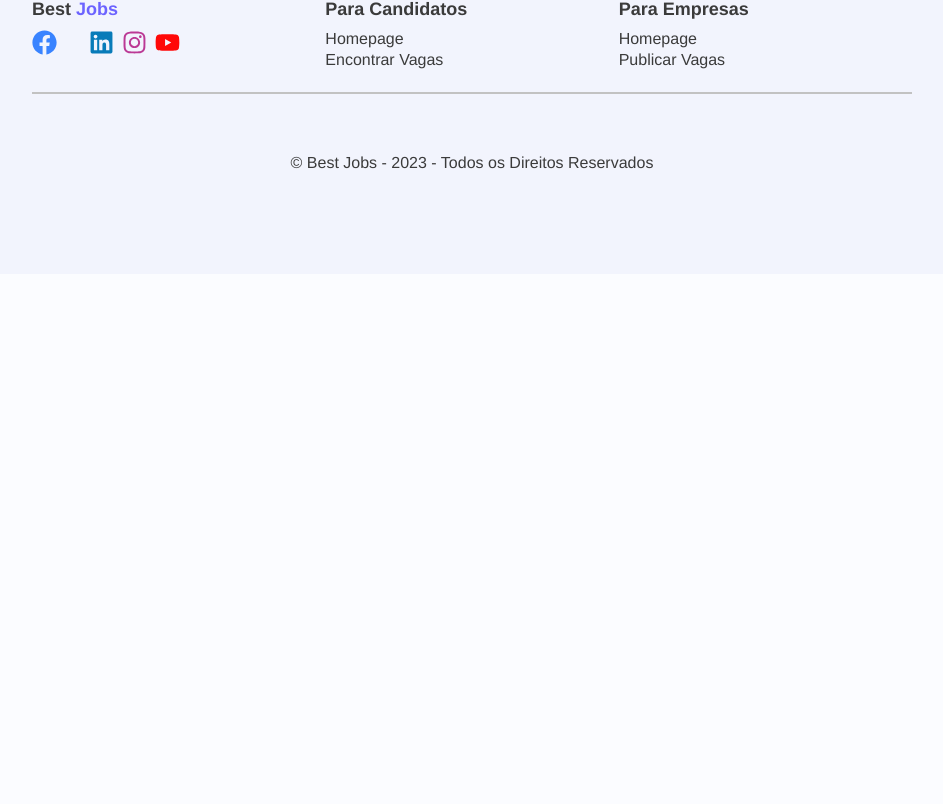
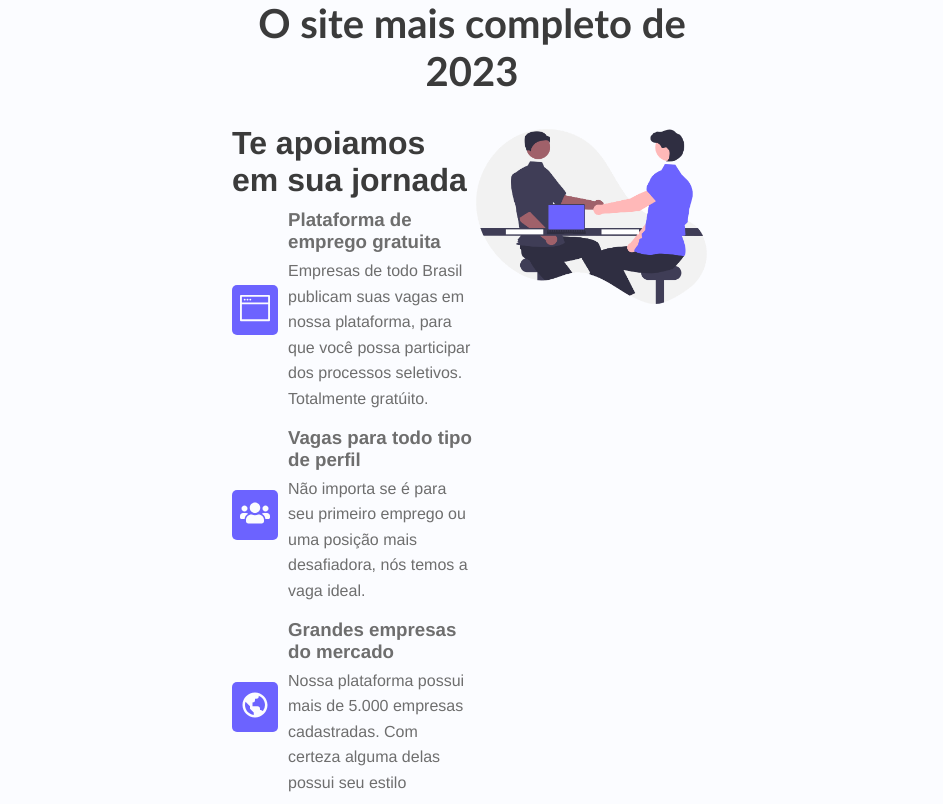
Before and after one commit to LucaslcFreitas/BestJobs, a React (Vite) app in the folder frontend/: page / in a window 1280 px wide. Shown: the part 676-1480 px from the top of the page, without its empty margins (168-1111 px from the left). Before the commit the page ends 950 px from the top, so only its background shows below. Built offline with nearby package versions, Linux system fonts and the light colour scheme; some icons are missing.

Commit message:
Criação do segundo conteúdo da home

```diff
--- a/frontend/index.html
+++ b/frontend/index.html
@@ -1,5 +1,5 @@
 <!DOCTYPE html>
-<html lang="en">
+<html lang="pt-br">
     <head>
         <meta charset="UTF-8" />
         <link rel="icon" type="image/svg+xml" href="/vite.svg" />
--- /dev/null
+++ b/frontend/src/components/home/CardContent2.tsx
@@ -0,0 +1,23 @@
+import '../../styles/components/home/CardContent2.sass';
+import React from 'react';
+
+type CardPropsContent2 = {
+    title: string;
+    description: string;
+    icon: React.ReactNode;
+};
+
+function CardContent2({ title, description, icon }: CardPropsContent2) {
+    return (
+        <div className="card-content2">
+            <div>{icon}</div>
+            <div>
+                <h3>{title}</h3>
+                <p>{description}</p>
+            </div>
+        </div>
+    );
+}
+
+export default CardContent2;
+export type { CardPropsContent2 };
--- /dev/null
+++ b/frontend/src/components/home/Content2.tsx
@@ -0,0 +1,56 @@
+import '../../styles/components/home/Content2.sass';
+import CardContent2, { CardPropsContent2 } from './CardContent2';
+
+import ImgBackground from '../../assets/home-content2-img.png';
+
+//CardIcons
+import { BsWindowFullscreen } from 'react-icons/bs';
+import { FaUsers } from 'react-icons/fa';
+import { BiWorld } from 'react-icons/bi';
+
+const dataCards: CardPropsContent2[] = [
+    {
+        title: 'Plataforma de emprego gratuita',
+        description:
+            'Empresas de todo Brasil publicam suas vagas em nossa plataforma, para que você possa participar dos processos seletivos. Totalmente gratúito.',
+        icon: <BsWindowFullscreen />,
+    },
+    {
+        title: 'Vagas para todo tipo de perfil',
+        description:
+            'Não importa se é para seu primeiro emprego ou uma posição mais desafiadora, nós temos a vaga ideal.',
+        icon: <FaUsers />,
+    },
+    {
+        title: 'Grandes empresas do mercado',
+        description:
+            'Nossa plataforma possui mais de 5.000 empresas cadastradas. Com certeza alguma delas possui seu estilo',
+        icon: <BiWorld />,
+    },
+];
+
+function Content2() {
+    return (
+        <div className="content2">
+            <h1>O site mais completo de 2023</h1>
+            <div className="content2-container">
+                <div className="content2-texts">
+                    <h1>Te apoiamos em sua jornada</h1>
+                    {dataCards.map((card, index) => (
+                        <CardContent2
+                            key={index}
+                            title={card.title}
+                            description={card.description}
+                            icon={card.icon}
+                        />
+                    ))}
+                </div>
+                <div className="content2-image">
+                    <img src={ImgBackground} alt="O site mais completo" />
+                </div>
+            </div>
+        </div>
+    );
+}
+
+export default Content2;
--- a/frontend/src/pages/Home.tsx
+++ b/frontend/src/pages/Home.tsx
@@ -1,10 +1,12 @@
 import '../styles/pages/Home.sass';
-import Content1 from '../components/home/Context1';
+import Content1 from '../components/home/Content1';
+import Content2 from '../components/home/Content2';
 
 function Home() {
     return (
         <>
             <Content1 />
+            <Content2 />
         </>
     );
 }
--- a/frontend/src/styles/components/Footer.sass
+++ b/frontend/src/styles/components/Footer.sass
@@ -45,3 +45,7 @@
 
         svg
             font-size: 25px
+            transition: .3s
+
+            &:hover
+                transform: scale(1.3)
--- /dev/null
+++ b/frontend/src/styles/components/home/CardContent2.sass
@@ -0,0 +1,26 @@
+@use '../../variables'
+@use '../../mixins'
+
+.card-content2
+    @include mixins.center
+    margin-bottom: 15px
+
+    div:first-child
+        padding: 8px
+        margin-right: 10px
+        border-radius: 5px
+        background-color: variables.$color-primary
+
+        svg
+            width: 30px
+            height: 30px
+            color: variables.$background-secondary
+
+    h3, p
+        color: variables.$color-default-secondary
+
+    p
+        line-height: 1.6
+
+    h3
+        margin-bottom: 5px
--- /dev/null
+++ b/frontend/src/styles/components/home/Content2.sass
@@ -0,0 +1,36 @@
+@use '../../variables'
+@use '../../mixins'
+
+.content2
+    padding: variables.$padding-container-small
+    padding-top: 25px
+    padding-bottom: 25px
+
+    >h1
+        text-align: center
+        font-size: 40px
+        color: variables.$color-default
+        font-family: 'Calibri'
+        margin-bottom: 30px
+
+.content2-container
+    display: flex
+    justify-content: space-around
+    flex-flow: row wrap
+    align-items: stretch
+
+    .content2-texts
+        // display: flex
+        flex: 1
+
+        h1
+            color: variables.$color-default
+            margin-bottom: 10px
+
+    .content2-image
+        // display: flex
+        flex: 1
+
+        img
+            width: 100%
+            height: auto
--- a/frontend/src/styles/variables.sass
+++ b/frontend/src/styles/variables.sass
@@ -1,7 +1,10 @@
 $font-stack: 'Helvetica'
 $padding-container-normal: 0px 200px
+$padding-container-small: 0px 400px
 $background-primary: #f2f4fd
 $background-secondary: #fbfcff
 $color-primary: #6C63FF
 $color-primary-hover: #5850db
+$color-primary-contrast: #2d2a6b
 $color-default: #3b3b3b
+$color-default-secondary: #6e6e6e
```
Also changed, not shown: frontend/src/assets/home-content2-img.png (added), frontend/src/components/home/Content1.tsx (renamed from frontend/src/components/home/Context1.tsx).
